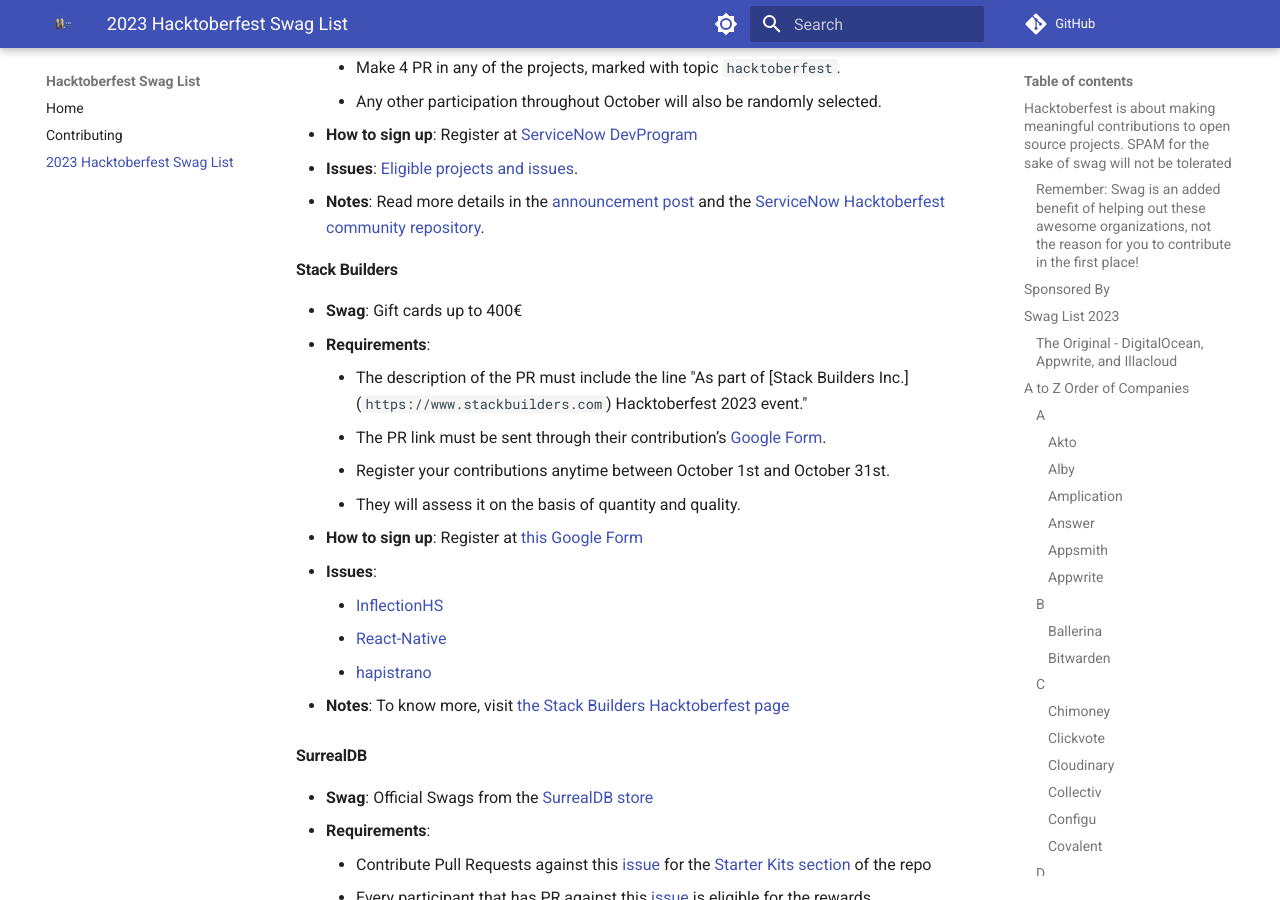
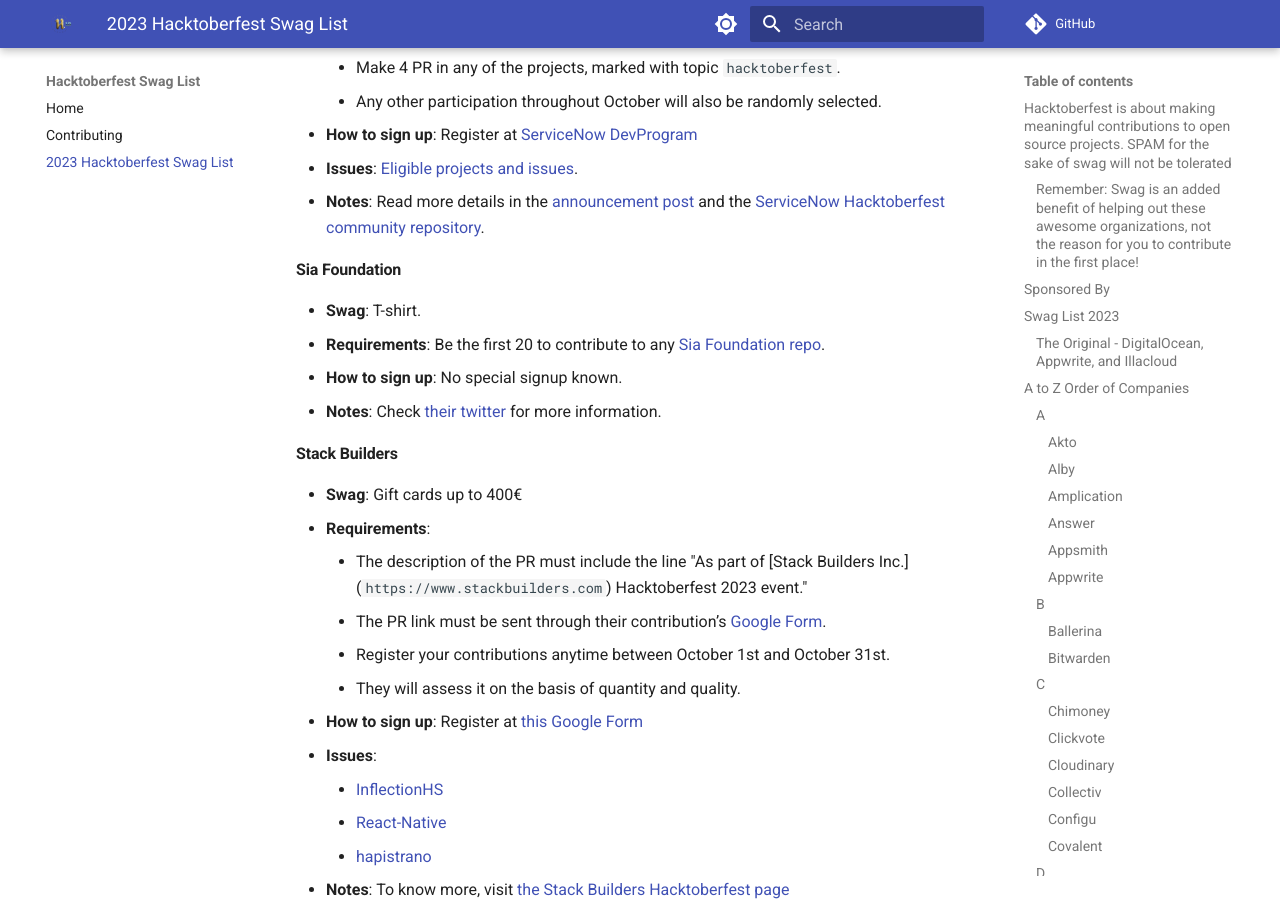
Before and after one commit to crweiner/hacktoberfest-swag-list, an MkDocs documentation site: the page built from docs/list.md, in a window 1280 px wide and 900 px high, scrolled down 15960 px. Built offline with MkDocs 1.6.1 and Material for MkDocs 9.7.7, drawn with Linux system fonts in a browser that asks for light colours; plug-ins that fetch from the network failed and are left out; comment, search, counter and statistics services are not loaded.

Commit message:
add sia foundation

```diff
--- a/docs/list.md
+++ b/docs/list.md
@@ -523,6 +523,13 @@
 - **Issues**: [Eligible projects and issues](https://github.com/ServiceNowDevProgram/Hacktoberfest).
 - **Notes**: Read more details in the [announcement post](https://developer.servicenow.com/blog.do?p=/post/hacktoberfest-2023/) and the [ServiceNow Hacktoberfest community repository](https://github.com/ServiceNowDevProgram/Hacktoberfest).
 
+#### **Sia Foundation**
+
+- **Swag**: T-shirt.
+- **Requirements**: Be the first 20 to contribute to any [Sia Foundation repo](https://github.com/SiaFoundation).
+- **How to sign up**: No special signup known.
+- **Notes**: Check [their twitter](https://twitter.com/Sia__Foundation/status/1712134476149448778) for more information.
+
 #### **Stack Builders**
 
 - **Swag**: Gift cards up to 400€
```
